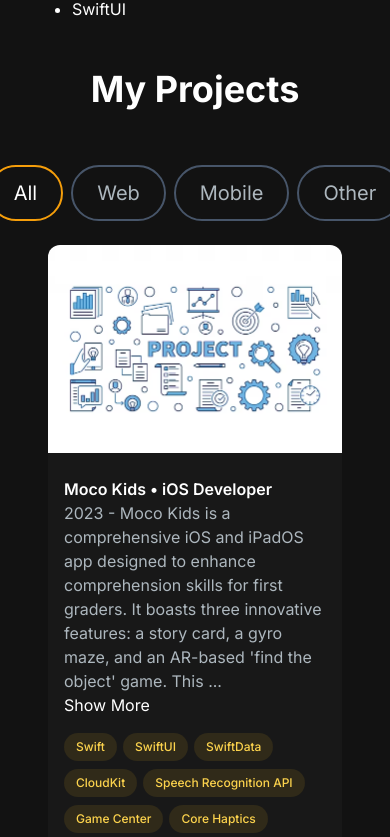
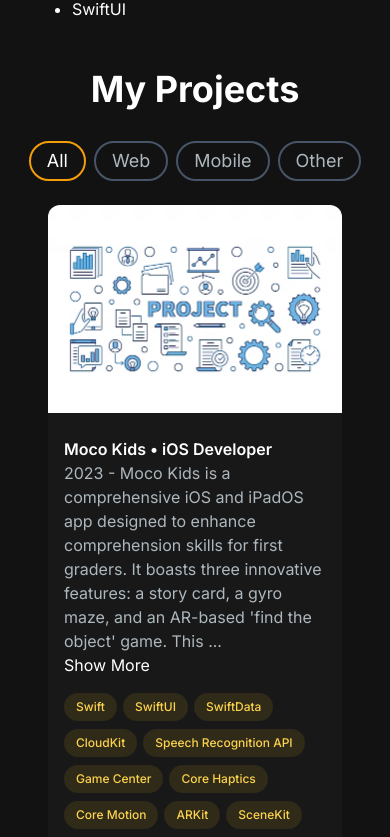
Before and after one commit to Nielioo/Nielioo.github.io, a Next.js app: page / in a window 390 px wide. Shown: the part 1555-2392 px from the top of the page. Built offline with nearby package versions, Linux system fonts and the light colour scheme.

Commit message:
feat: fix ui on mobile

```diff
--- a/src/app/components/Footer.jsx
+++ b/src/app/components/Footer.jsx
@@ -4,7 +4,7 @@
   return (
     <footer className="footer border z-10 border-t-[#575a6b] border-l-transparent border-r-transparent border-b-transparent text-white">
       <div className="container p-20 flex justify-center">
-        <p className="text-slate-600">© 2023 Daniel Aprillio a.k.a Nielio</p>
+        <p className="text-slate-600 whitespace-nowrap">© 2023 Daniel Aprillio a.k.a Nielio</p>
       </div>
     </footer>
   );
--- a/src/app/components/Navbar.jsx
+++ b/src/app/components/Navbar.jsx
@@ -28,7 +28,7 @@
       <nav className="fixed mx-auto top-0 left-0 right-0 z-10 bg-[#121212] bg-opacity-95">
          <div className="flex container lg:py-4 flex-wrap items-center justify-between mx-auto px-4 py-2">
             <Link
-               href={"/"}
+               href={"https://nielio.vercel.app/"}
                className="flex items-center text-2xl text-white font-semibold"
             >
                <Image
--- a/src/app/components/ProjectSection.jsx
+++ b/src/app/components/ProjectSection.jsx
@@ -221,7 +221,7 @@
 
    return (
       <section id="projects">
-         <h2 className="text-center text-4xl font-bold text-white mt-4 mb-8 md:mb-12">
+         <h2 className="text-center text-4xl font-bold text-white mt-4 mb-2 md:mb-4">
             My Projects
          </h2>
          <div className="text-white flex flex-row justify-center items-center gap-2 py-6">
--- a/src/app/components/ProjectTag.jsx
+++ b/src/app/components/ProjectTag.jsx
@@ -8,7 +8,7 @@
    return (
       <button
          onClick={() => onClick(name)}
-         className={`border-2 rounded-full px-6 py-3 text-xl cursor-pointer ${buttonStyles}`}
+         className={`border-2 rounded-full px-4 py-1 text-lg md:px-6 md:py-3 md:text-xl cursor-pointer ${buttonStyles}`}
       >
          {name}
       </button>
```
